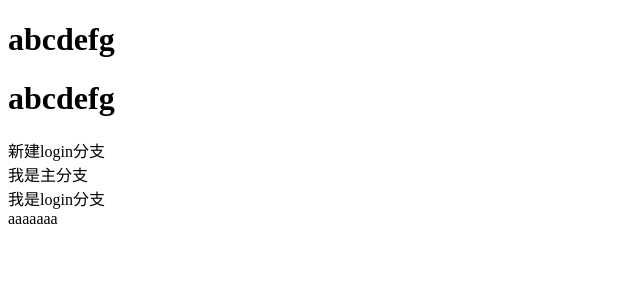
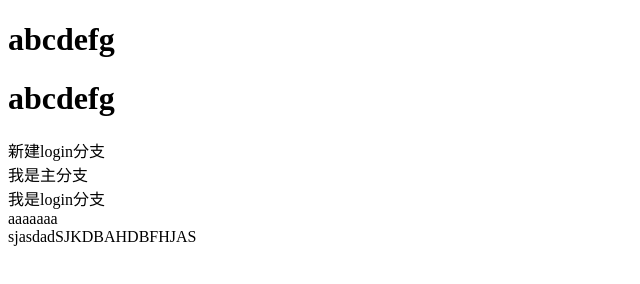
Before and after one commit to yh24680/trest, a plain HTML site: page index.html in a window 1280 px wide. Shown: the whole page, without its empty margins (0-640 px from the left). Drawn offline with Linux system fonts and the light colour scheme.

Commit message:
Update index.html

```diff
--- a/index.html
+++ b/index.html
@@ -13,6 +13,7 @@
     <div>我是主分支</div>
     <div>我是login分支</div>
     <div>aaaaaaa</div>
+    <div>sjasdadSJKDBAHDBFHJAS</div>
 
 </body>
 </html>
```
